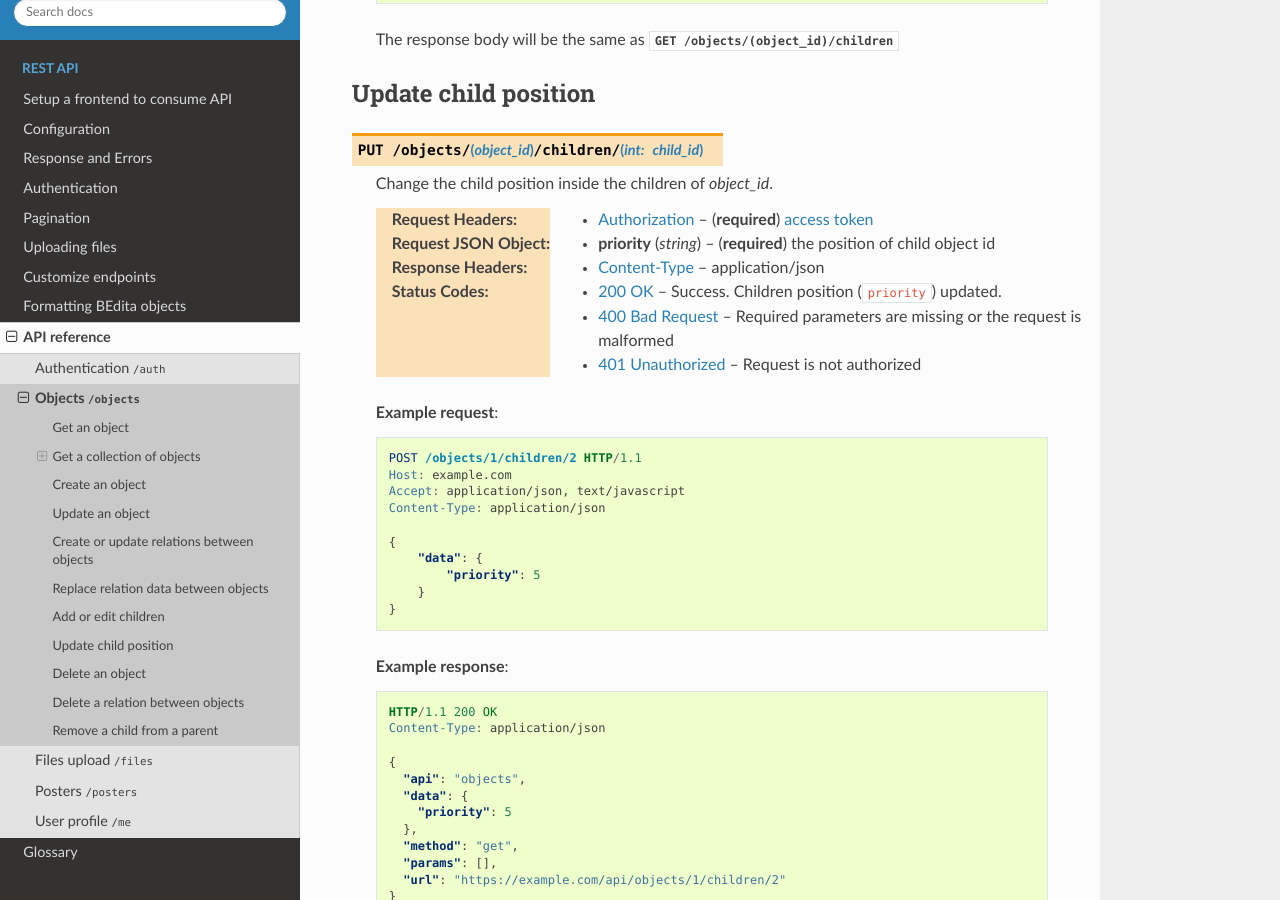
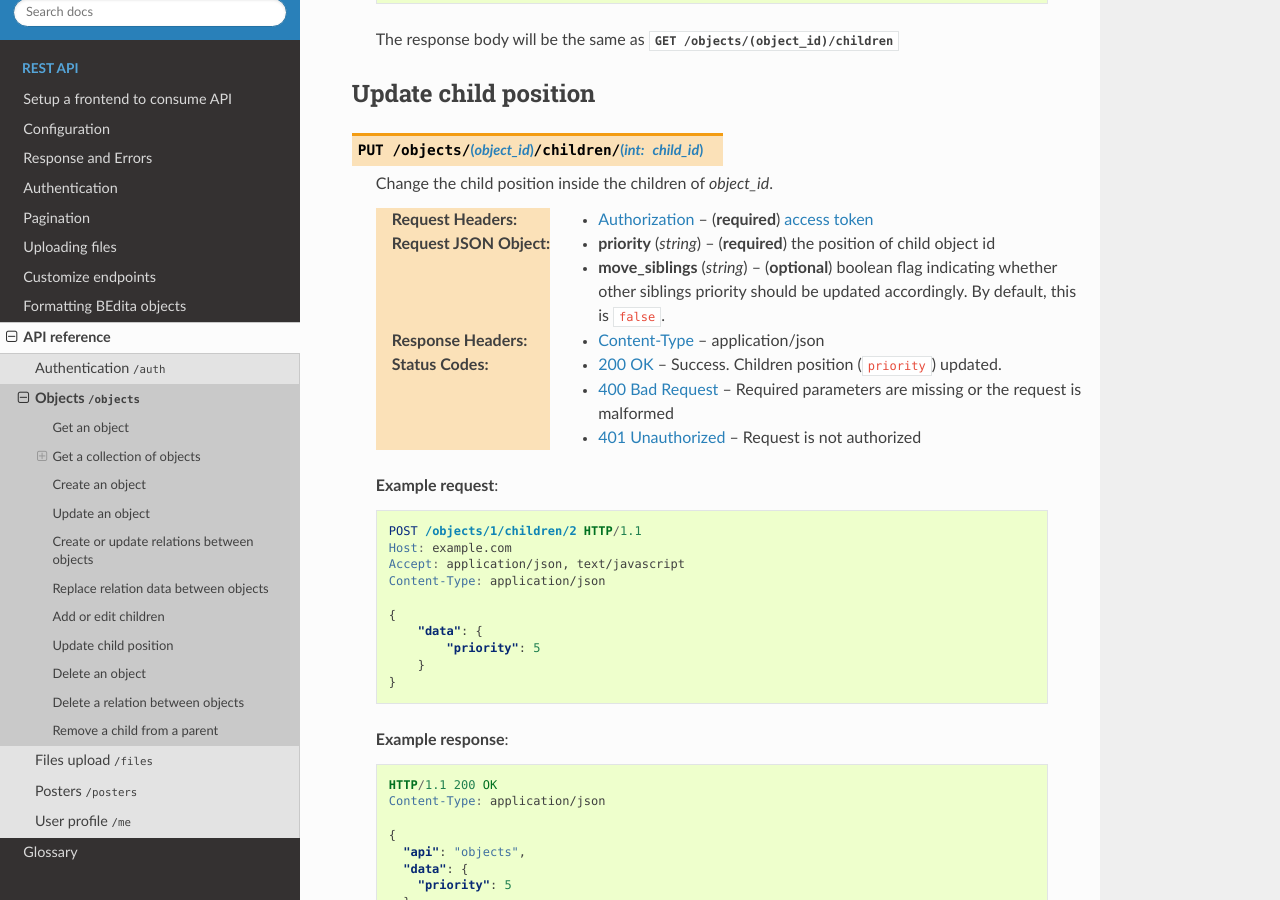
Before and after one commit to bedita/docs, a Sphinx documentation site: the page built from source/endpoints/objects.rst, in a window 1280 px wide and 900 px high, scrolled down 21769 px. Built offline with Sphinx 7.4.7 and the Read the Docs theme 2.0.0, drawn with Linux system fonts in a browser that asks for light colours.

Commit message:
docs: update docs for updating child position

```diff
--- a/source/endpoints/objects.rst
+++ b/source/endpoints/objects.rst
@@ -926,6 +926,7 @@ Update child position
     :reqheader Authorization: (**required**) :term:`access token`
 
     :reqjson string priority: (**required**) the position of child object id
+    :reqjson string move_siblings: (**optional**) boolean flag indicating whether other siblings priority should be updated accordingly. By default, this is ``false``.
 
     :resheader Content-Type: application/json
     :status 200: Success. Children position (``priority``) updated.
```
